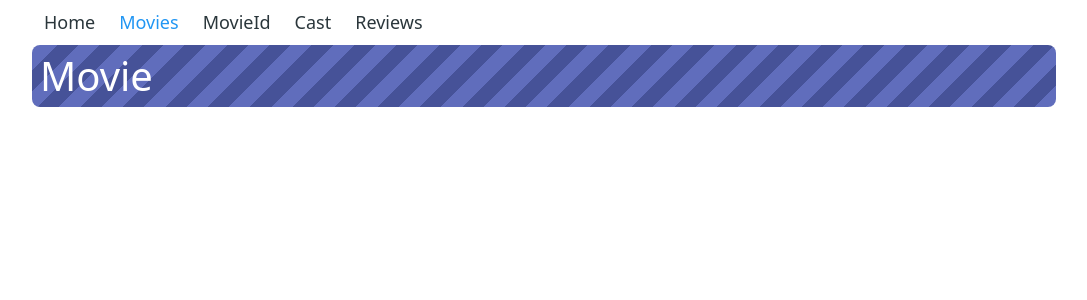
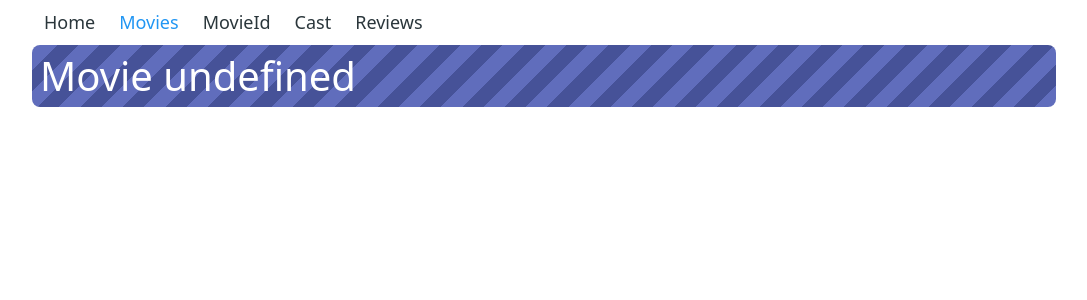
Before and after one commit to R0st/goit-react-hw-05-movies, a React (Create React App) app: page /movies in a window 1280 px wide. Shown: the top 300 px of the page, without its empty margins (96-1183 px from the left). Built offline with nearby package versions, Linux system fonts and the light colour scheme; no server answers.

Commit message:
add cmp 1 card

```diff
--- a/src/App.js
+++ b/src/App.js
@@ -22,7 +22,7 @@
                     <MovieDetailsView />
                 </Route>
 
-                <Route path="/movies/:movieId">
+                <Route path="/movies/:movieId" >
                     <MovieDetailsView />
                 </Route>
 
--- a/src/views/HomeView.js
+++ b/src/views/HomeView.js
@@ -19,11 +19,17 @@
 
             {movies && (
                 <ul>
-                    {movies.results.map(movie =>
+                    {movies.results.map(movie =>(
                         <li key={movie.id}>
-                            <Link to={`${url}/${movie.id}`}>{movie.title}</Link>
+                            {/* <Link to={{
+                                pathname: `${url}movies/${movie.id}`,
+                                state: { from: '/' },
+                            }}>
+                                <h2>{movie.title}</h2>
+                            </Link> */}
+                            <Link to={`${url}movies/${movie.id}`}>{movie.title}</Link>
                         </li>
-                    )}
+                    ))}
                 </ul>
             )}
         </>
--- a/src/views/MovieDetailsView.js
+++ b/src/views/MovieDetailsView.js
@@ -1,32 +1,32 @@
-// import { useState, useEffect } from "react";
+import { useState, useEffect } from "react";
 import {  useParams } from "react-router-dom";
 import PageHeading from "../components/PageHeading/PageHeading";
-// import * as movieApi from '../services/movieApi'
+import * as movieApi from '../services/movieApi'
 // import MoviesCredits from './MoviesCredits';
 
 export default function MovieDetailsView() {
-    // const {movieId} = useParams();
-    // const [movie, setMovie] = useState(null);
-    const params = useParams();
-    console.log(params)
 
-    // useEffect(() => {
-    //     movieApi.fetchGetMoviesDetails(movieId).then(setMovie);
-    // }, [movieId])
+    const [movie, setMovie] = useState(null);
+    const {movieId} = useParams();
+    console.log(movieId)
+
+    useEffect(() => {
+        movieApi.fetchGetMoviesDetails(movieId).then(setMovie);
+    }, [movieId])
 
     return (
         <>
             {/* <PageHeading text={`Movie ${movieId}`} /> */}
-            <PageHeading text={`Movie `} />
-            {/* {movie && (
+            <PageHeading text={`Movie ${movieId}`} />
+            {movie && (
                 <>
-                    <img src={movie.poster_path} alt={movie.title} />
+                    <img src={movie.backdrop_path} alt={movie.title} />
                     <h2>{movie.title}</h2>
                     <p>Release date: {movie.release_date}</p>
                     <p>Rating: {movie.vote_average}</p>
                     <p>Overview: {movie.overview}</p>
                 </>
-            )} */}
+            )}
             {/* <Route path="/movies/:movieId">
                 <MoviesCredits />
             </Route> */}
```
